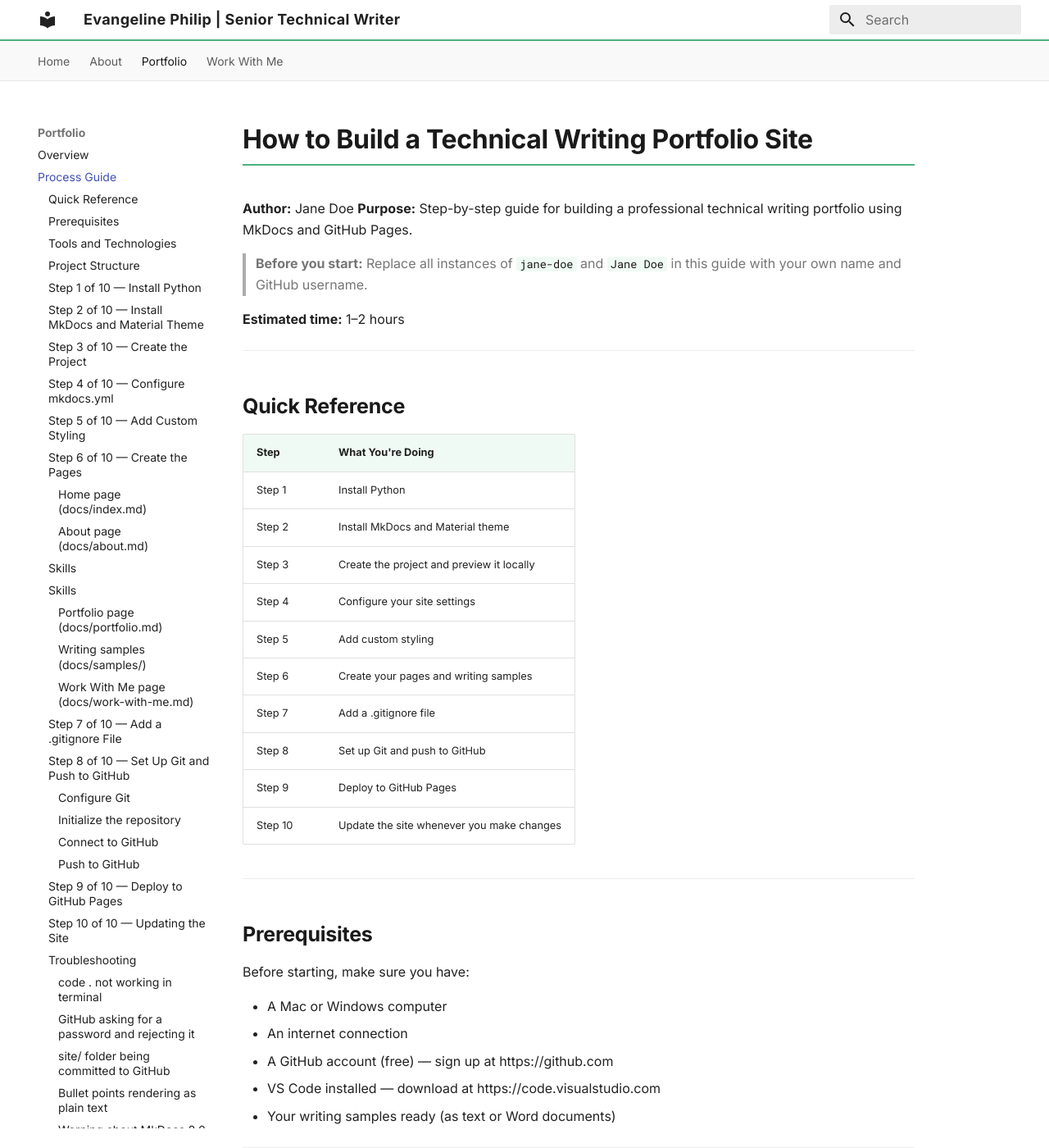
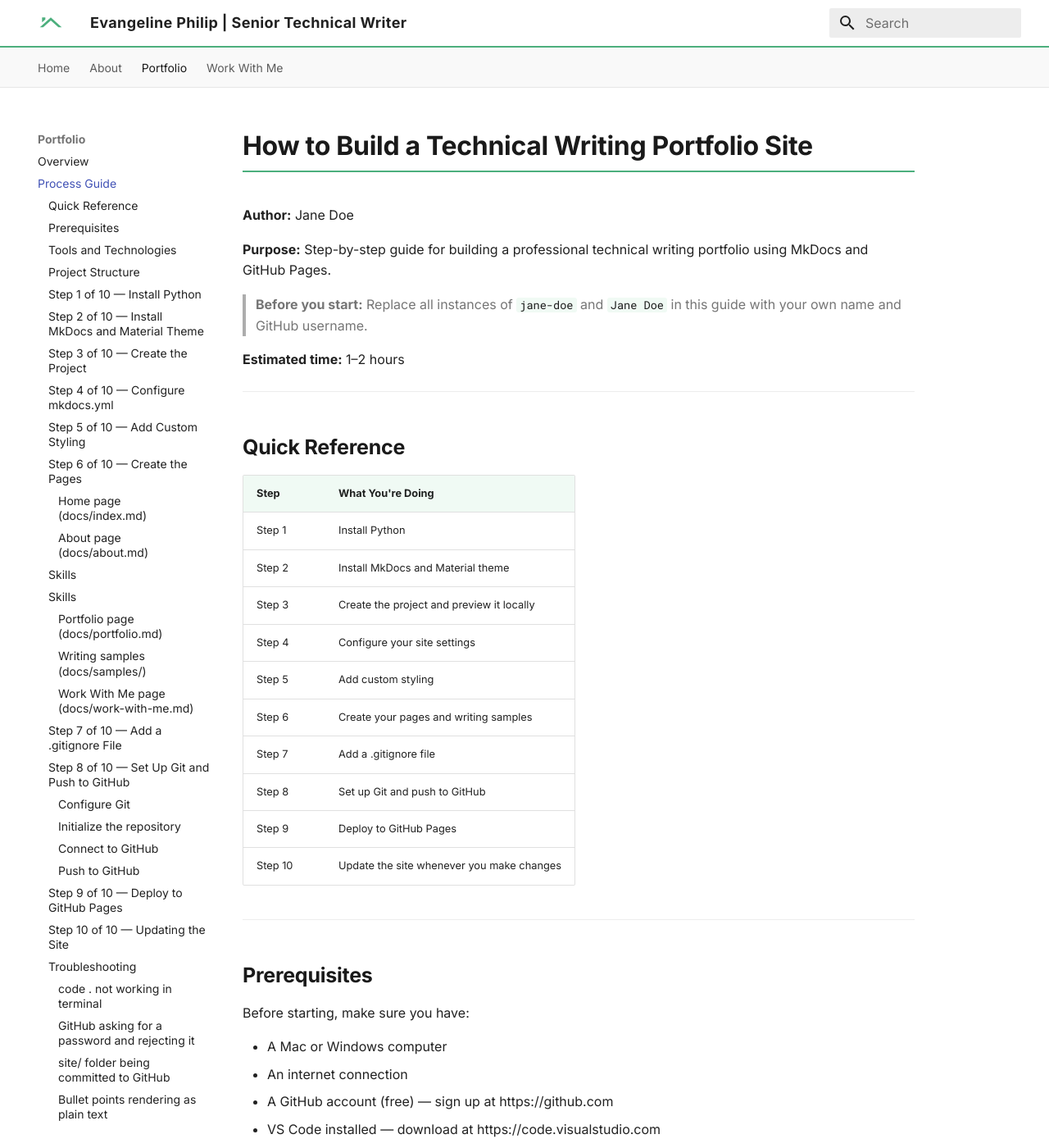
Before and after one commit to eva-philip/my-portfolio, an MkDocs documentation site: the page built from docs/samples/process-guide.md, in a window 1280 px wide and 1400 px high. Shown: the whole window at 82% size. Built offline with MkDocs 1.6.1 and Material for MkDocs 9.7.7, drawn with Linux system fonts in a browser that asks for light colours.

Commit message:
changed logo and favicon

```diff
--- a/docs/samples/process-guide.md
+++ b/docs/samples/process-guide.md
@@ -1,5 +1,6 @@
 # How to Build a Technical Writing Portfolio Site
 **Author:** Jane Doe
+
 **Purpose:** Step-by-step guide for building a professional technical writing portfolio using MkDocs and GitHub Pages.
 
 > **Before you start:** Replace all instances of `jane-doe` and `Jane Doe` in this guide with your own name and GitHub username.
--- a/docs/stylesheets/extra.css
+++ b/docs/stylesheets/extra.css
@@ -17,6 +17,13 @@
     font-weight: 700;
     letter-spacing: 0.02em;
   }
+
+  /* Header logo icon color and size */
+.md-header__button.md-logo svg {
+  fill: #4caf7d;
+  width: 32px;
+  height: 32px;
+}
 
   /* Navigation tabs */
   .md-tabs {
--- a/mkdocs.yml
+++ b/mkdocs.yml
@@ -3,6 +3,9 @@
 
 theme:
   name: material
+  icon:
+    logo: material/home-roof
+  favicon: assets/favicon.svg
   palette:
     scheme: default
     primary: white
```
Also changed, not shown: docs/assets/favicon.svg (added), 2 other files.
